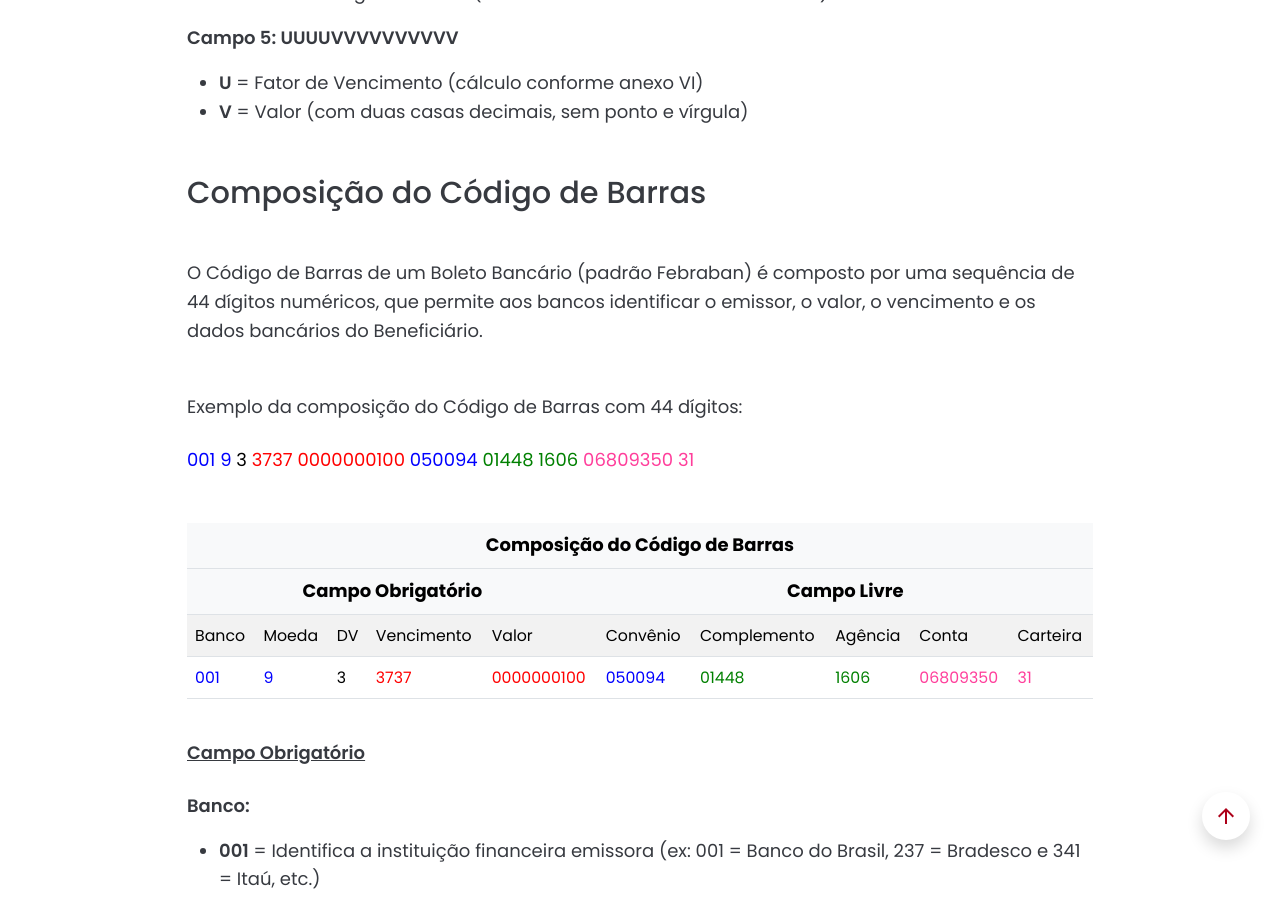
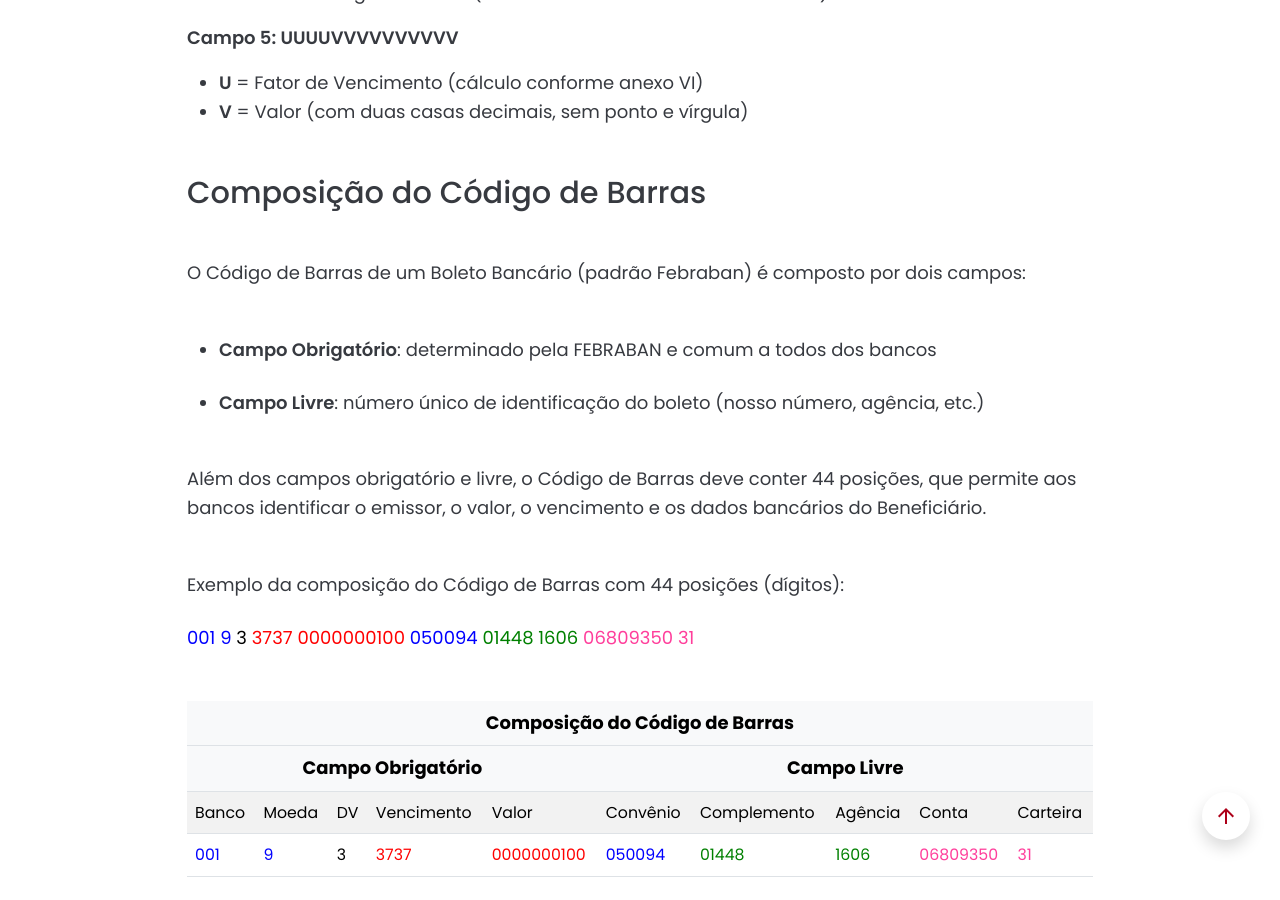
Before and after one commit to Sergio-Damm/boletobancario, a Jekyll site: the page built from pages/linha-digitavel/index.html, in a window 1280 px wide and 900 px high, scrolled down 7281 px. Built offline with Jekyll 4.4.1, drawn with Linux system fonts in a browser that asks for light colours; some of the changed text lies outside the part shown.

Commit message:
review text index linha digitavel

```diff
--- a/pages/linha-digitavel/index.html
+++ b/pages/linha-digitavel/index.html
@@ -236,7 +236,7 @@ permalink: /linha-digitavel/
 				<div class="mb-5">
 					<h2 class="h2-title-content mb-5">O que é o Código de Barras?</h2>
 					<p class="mb-5">O Código de Barras é a representação gráfica, em formato de barras verticais pretas e brancas de diferentes espessuras, do conteúdo do Boleto Bancário.</p>
-					<p class="mb-5">Dados do Boleto Bancário, como: número do banco, código da moeda, conta bancária, agência, vencimento e valor são convertidos para o Código de Barras padrão "2 de 5 Intercalado".</p>
+					<p class="mb-5">Os dados do Boleto Bancário, como: número do banco, código da moeda, conta bancária, agência, vencimento e valor são convertidos para o Código de Barras padrão "2 de 5 Intercalado".</p>
 						<div class="mb-5 text-center">
 							<img
 								src="/img/codigobarras.png"
@@ -402,8 +402,13 @@ permalink: /linha-digitavel/
 
       			<div class="mb-5">
 					<h2 class="h2-title-content mb-5">Composição do Código de Barras</h2>
-					<p class="mb-5">O Código de Barras de um Boleto Bancário (padrão Febraban) é composto por uma sequência de 44 dígitos numéricos, que permite aos bancos identificar o emissor, o valor, o vencimento e os dados bancários do Beneficiário.</p>
-					<p class="mb-4">Exemplo da composição do Código de Barras com 44 dígitos:</p>
+					<p class="mb-5">O Código de Barras de um Boleto Bancário (padrão Febraban) é composto por dois campos:</p>
+						<ul>
+         	         		<li class="mb-4"><span class="fw-semibold">Campo Obrigatório</span>: determinado pela FEBRABAN e comum a todos dos bancos</li>
+							<li class="mb-5"><span class="fw-semibold">Campo Livre</span>: número único de identificação do boleto (nosso número, agência, etc.)</li>
+						</ul>
+					<p class="mb-5">Além dos campos obrigatório e livre, o Código de Barras deve conter 44 posições, que permite aos bancos identificar o emissor, o valor, o vencimento e os dados bancários do Beneficiário.</p>
+					<p class="mb-4">Exemplo da composição do Código de Barras com 44 posições (dígitos):</p>
 					<p class="mb-5">
 						<span style="color: #0000ff">001</span>
 						<span style="color: #0000ff;">9</span>
@@ -501,7 +506,7 @@ permalink: /linha-digitavel/
 				</div>
       			<div class="mb-5">
 					<h2 class="h2-title-content mb-5">A Matemática por trás dos Formatos</h2>
-                    <p class="mb-5">Os números acima demonstram que o Código de Barras e a Linha Digitável são iguais, mas se apresentam em sequências e formatos diferentes.</p>
+                    <p class="mb-5">Os números acima comprovam que o Código de Barras e a Linha Digitável de um Boleto Bancário <a class="link-externo" href="https://cmsarquivos.febraban.org.br/Arquivos/documentos/PDF/Conven%C3%A7%C3%A3o%20da%20Cobran%C3%A7a%20-%2005_02_2021_f.pdf" target="_blank" rel="noopener noreferrer">são iguais</a>, pois contém fielmente as mesmas informações, mas não se apresentam na mesma sequência e possuem formatos diferentes.</p>
 					<p class="mb-5">A Linha Digitável contém 3 (três) dígitos a mais que o Código de Barras, que são os Dígitos Verificadores exclusivos da Linha Digitável. Já o Código de Barras contém 1 (um) Dígito Verificador Geral. Desta forma, sem os Dígitos Verificadores, tanto o Código de Barras quanto a Linha Digitável contêm 43 dígitos de dados cada:</p>
 						<ul>
          	         		<li class="mb-4"><span class="fw-semibold">Código de Barras</span>: 43 dígitos de dados + 1 dígito verificador = 44 dígitos</li>
```
Also changed, not shown: 1 other file.
